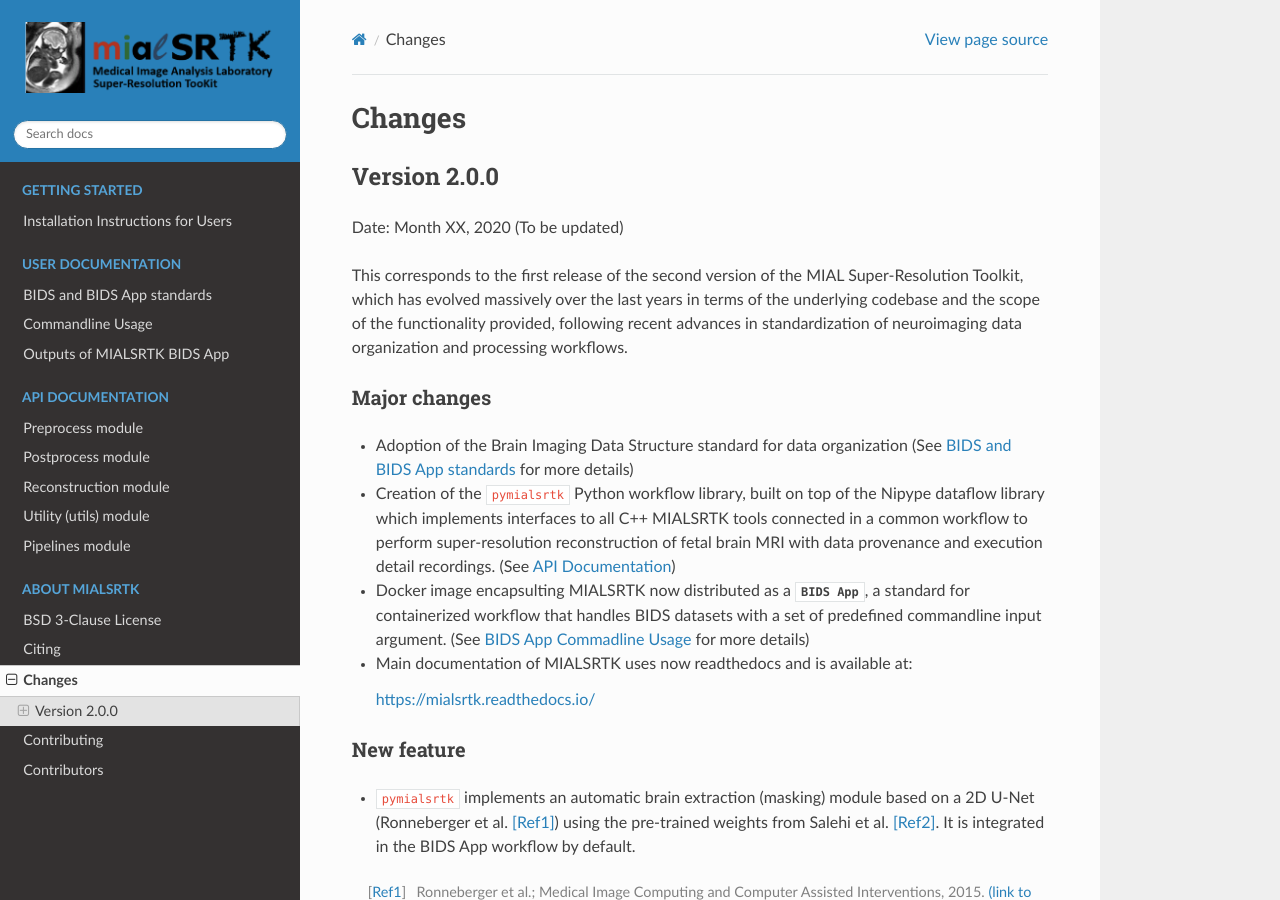
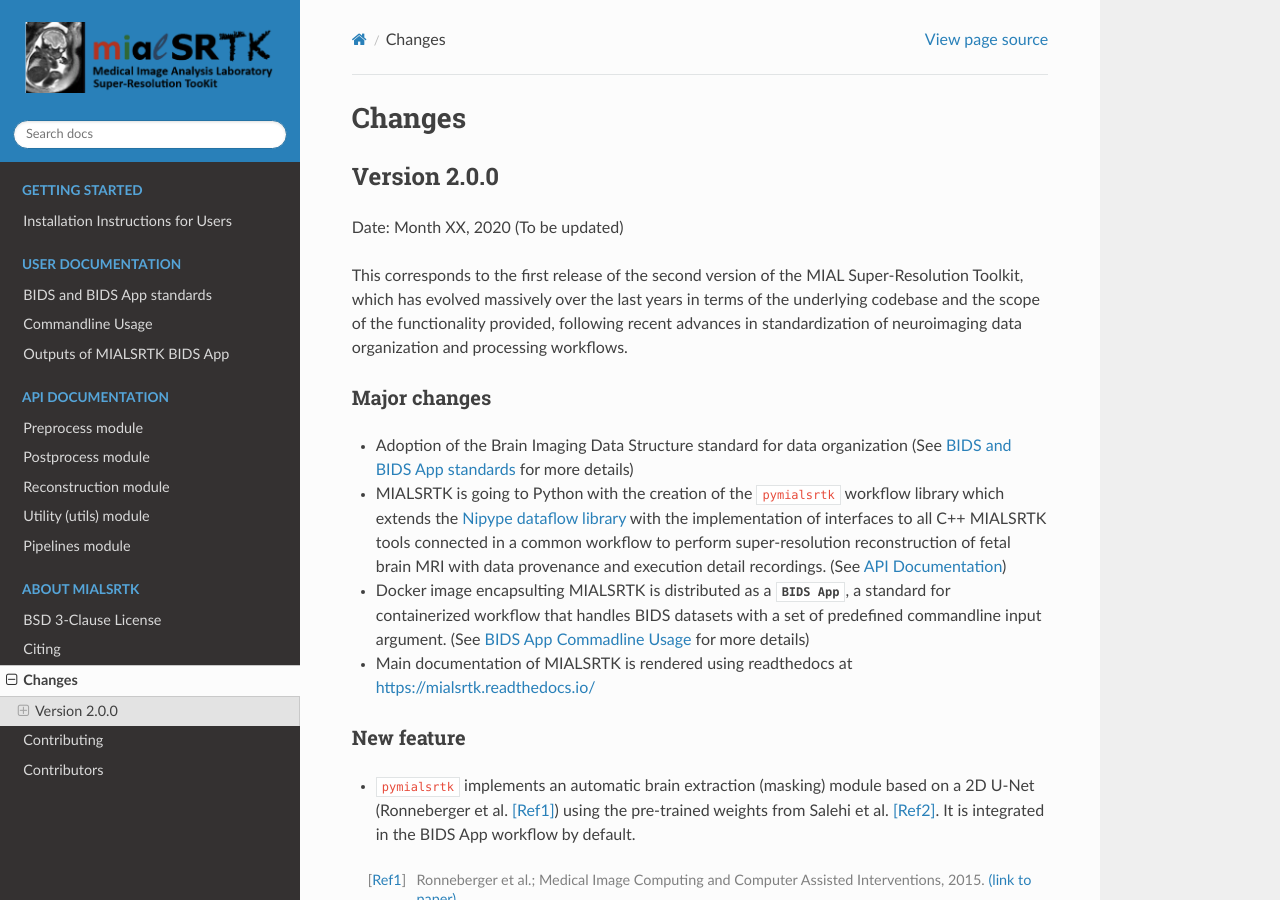
Before and after one commit to Medical-Image-Analysis-Laboratory/mialsuperresolutiontoolkit, a Sphinx documentation site: the page built from documentation/changes.rst, in a window 1280 px wide and 900 px high. Built offline with Sphinx 7.4.7 and the Read the Docs theme 2.0.0, drawn with Linux system fonts in a browser that asks for light colours; the version number could not be read and is left out.

Commit message:
DOC: update changes.rst including link to Nipype [skip ci]

```diff
--- a/documentation/changes.rst
+++ b/documentation/changes.rst
@@ -15,13 +15,11 @@ Major changes
 
 * Adoption of the Brain Imaging Data Structure standard for data organization (See :ref:`BIDS and BIDS App standards <cmpbids>` for more details)
 
-* Creation of the ``pymialsrtk`` Python workflow library, built on top of the Nipype dataflow library which implements interfaces to all C++ MIALSRTK tools connected in a common workflow to perform super-resolution reconstruction of fetal brain MRI with data provenance and execution detail recordings. (See :ref:`API Documentation <api-doc>`)
+* MIALSRTK is going to Python with the creation of the ``pymialsrtk`` workflow library which extends the `Nipype dataflow library <https://nipype.readthedocs.io/en/latest/>`_ with the implementation of interfaces to all C++ MIALSRTK tools connected in a common workflow to perform super-resolution reconstruction of fetal brain MRI with data provenance and execution detail recordings. (See :ref:`API Documentation <api-doc>`)
 
-* Docker image encapsulting MIALSRTK now distributed as a `BIDS App`, a standard for containerized workflow that handles BIDS datasets with a set of predefined commandline input argument. (See :ref:`BIDS App Commadline Usage <cmdusage>` for more details)
+* Docker image encapsulting MIALSRTK is distributed as a `BIDS App`, a standard for containerized workflow that handles BIDS datasets with a set of predefined commandline input argument. (See :ref:`BIDS App Commadline Usage <cmdusage>` for more details)
 
-* Main documentation of MIALSRTK uses now readthedocs and is available at:
-
-  https://mialsrtk.readthedocs.io/
+* Main documentation of MIALSRTK is rendered using readthedocs at https://mialsrtk.readthedocs.io/
 
 
 New feature
```
